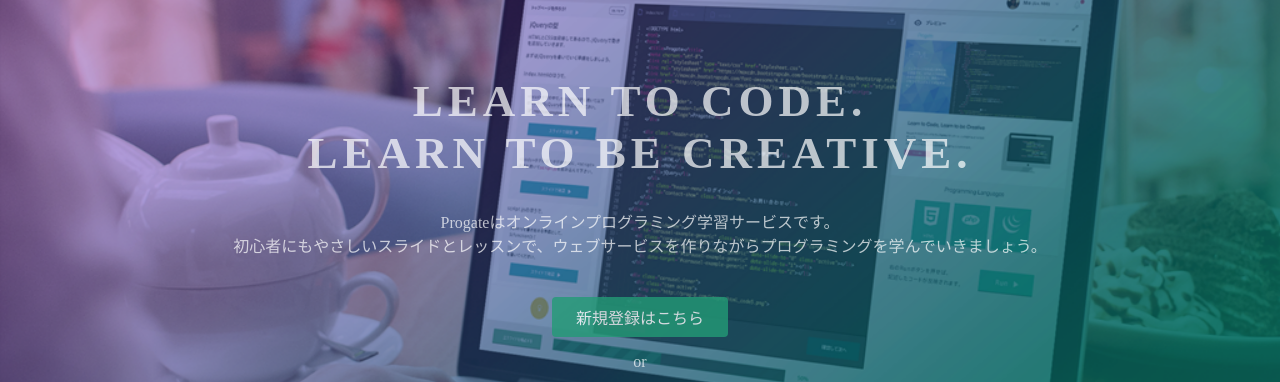
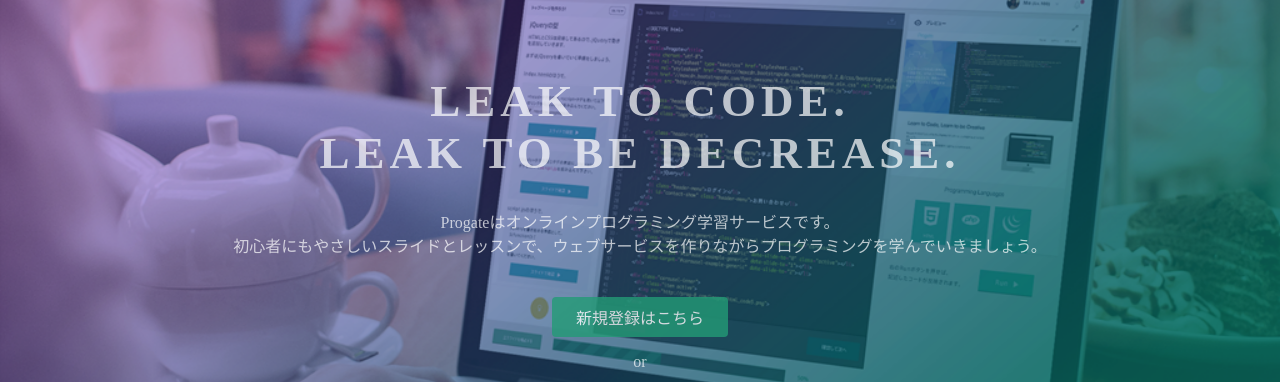
Before and after one commit to Kimura-Taiki/Kimura-Taiki.github.io, a plain HTML site: page index.html in a window 1280 px wide. Shown: the part 135-517 px from the top of the page. Drawn offline with Linux system fonts and the light colour scheme.

Commit message:
Update index.html

```diff
--- a/index.html
+++ b/index.html
@@ -23,7 +23,8 @@
   </header>
   <div class="top-wrapper">
     <div class="container">
-      <h1>LEARN TO CODE.<br>LEARN TO BE CREATIVE.</h1>
+<!--       <h1>LEARN TO CODE.<br>LEARN TO BE CREATIVE.</h1> -->
+      <h1>LEAK TO CODE.<br>LEAK TO BE DECREASE.</h1>
       <p>Progateはオンラインプログラミング学習サービスです。<br>初心者にもやさしいスライドとレッスンで、ウェブサービスを作りながらプログラミングを学んでいきましょう。</p>
       <div class="btn-wrapper">
         <a href="#" class="btn signup">新規登録はこちら</a>
```
